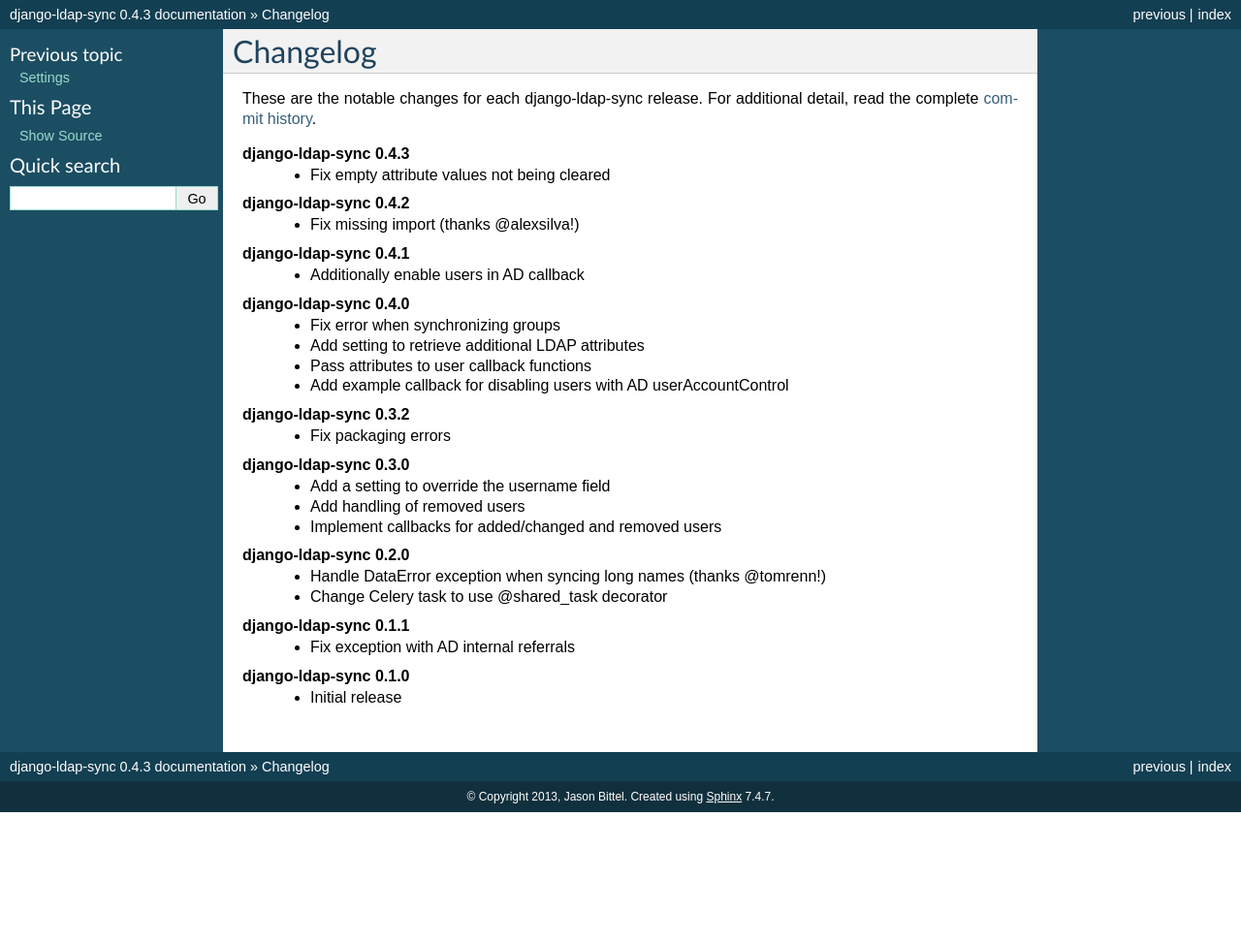
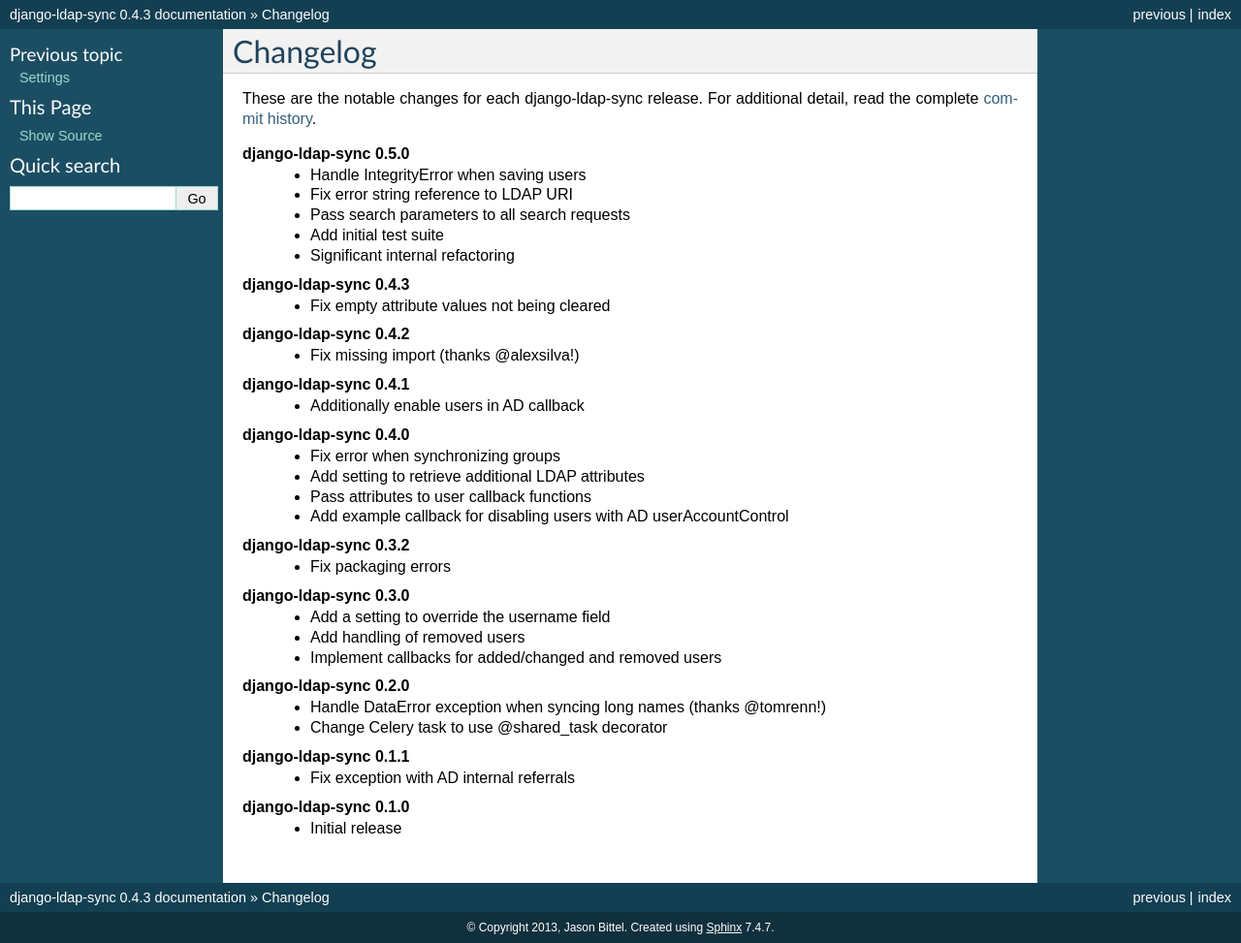
Before and after one commit to jbittel/django-ldap-sync, a Sphinx documentation site: the page built from docs/changelog.rst, in a window 1280 px wide. Shown: the whole page at 97% size. Built offline with Sphinx 7.4.7, drawn with Linux system fonts in a browser that asks for light colours; before the commit the page ends 900 px from its top, so only the background shows below that.

Commit message:
Update changelog

```diff
--- a/docs/changelog.rst
+++ b/docs/changelog.rst
@@ -5,6 +5,13 @@ Changelog
 
 These are the notable changes for each django-ldap-sync release. For
 additional detail, read the complete `commit history`_.
+
+**django-ldap-sync 0.5.0**
+   * Handle IntegrityError when saving users
+   * Fix error string reference to LDAP URI
+   * Pass search parameters to all search requests
+   * Add initial test suite
+   * Significant internal refactoring
 
 **django-ldap-sync 0.4.3**
    * Fix empty attribute values not being cleared
```
